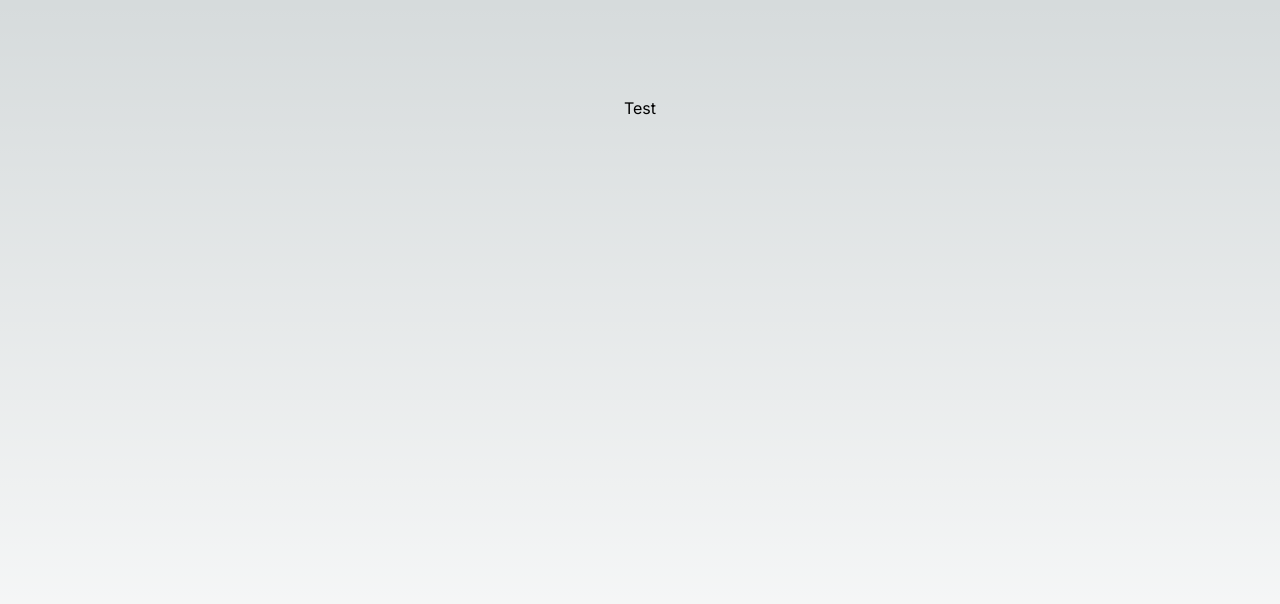
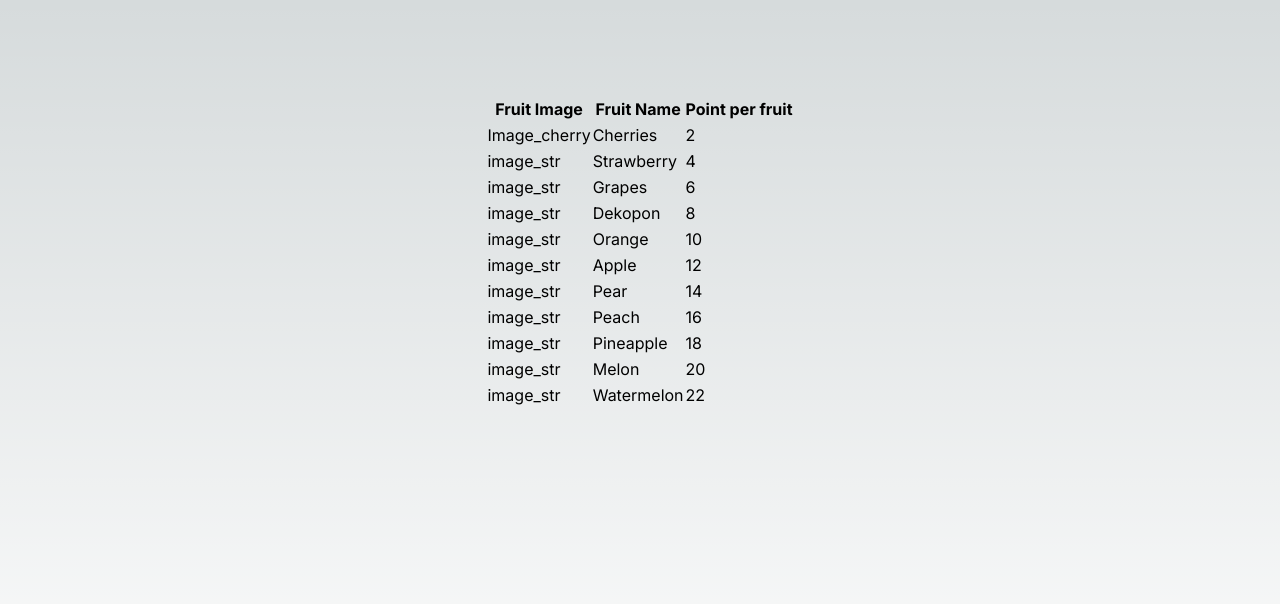
Before and after one commit to codecreator127/suika, a Next.js app: page / in a window 1280 px wide. Shown: the top 604 px of the page. Built offline with nearby package versions, Linux system fonts and the light colour scheme.

Commit message:
made basic table, and Fruit class need to add images once assets acquired

```diff
--- a/app/fruit-cycle.tsx
+++ b/app/fruit-cycle.tsx
@@ -0,0 +1,68 @@
+// import './App.css';
+
+
+// Refactor this into a separate file once you can
+
+class Fruit {
+    image_url: string;
+    name: string;
+    points: number;
+
+    constructor(image_url: string, name: string, points: number) {
+        this.image_url = image_url;
+        this.name = name;
+        this.points = points;
+    }
+}
+
+let Cherries = new Fruit("Image_cherry", "Cherries", 2);
+let Strawberry = new Fruit("image_str", "Strawberry", 4);
+let Grapes = new Fruit("image_str", "Grapes", 6);
+let Dekopon = new Fruit("image_str", "Dekopon", 8);
+let Orange = new Fruit("image_str", "Orange", 10);
+let Apple = new Fruit("image_str", "Apple", 12);
+let Pear = new Fruit("image_str", "Pear", 14);
+let Peach = new Fruit("image_str", "Peach", 16);
+let Pineapple = new Fruit("image_str", "Pineapple", 18);
+let Melon = new Fruit("image_str", "Melon", 20);
+let Watermelon = new Fruit("image_str", "Watermelon", 22);
+
+
+const Fruit_Data = [
+    Cherries,
+    Strawberry,
+    Grapes,
+    Dekopon,
+    Orange,
+    Apple,
+    Pear,
+    Peach,
+    Pineapple,
+    Melon,
+    Watermelon,
+
+]
+
+export default function FruitCycle() {
+    return (
+        <div>
+            <table>
+                <tr>
+                    <th>Fruit Image</th>
+                    <th>Fruit Name</th>
+                    <th>Point per fruit</th>
+                </tr>
+                {Fruit_Data.map((val, key) => {
+                    return (
+                        <tr key={key}>
+                            {/* Replace the td of image_url to images once we have assets */}
+                            <td>{val.image_url}</td>
+                            <td>{val.name}</td>
+                            <td>{val.points}</td>
+                        </tr>
+                    )
+                })}
+            </table>
+        </div>
+    )
+  }
--- a/app/page.tsx
+++ b/app/page.tsx
@@ -1,9 +1,10 @@
-import Image from 'next/image'
+import FruitCycle from "./fruit-cycle"
 
 export default function Home() {
   return (
     <main className="flex min-h-screen flex-col items-center justify-between p-24">
-      <h1>Test</h1>
+      <FruitCycle></FruitCycle>
+
     </main>
   )
 }
```
